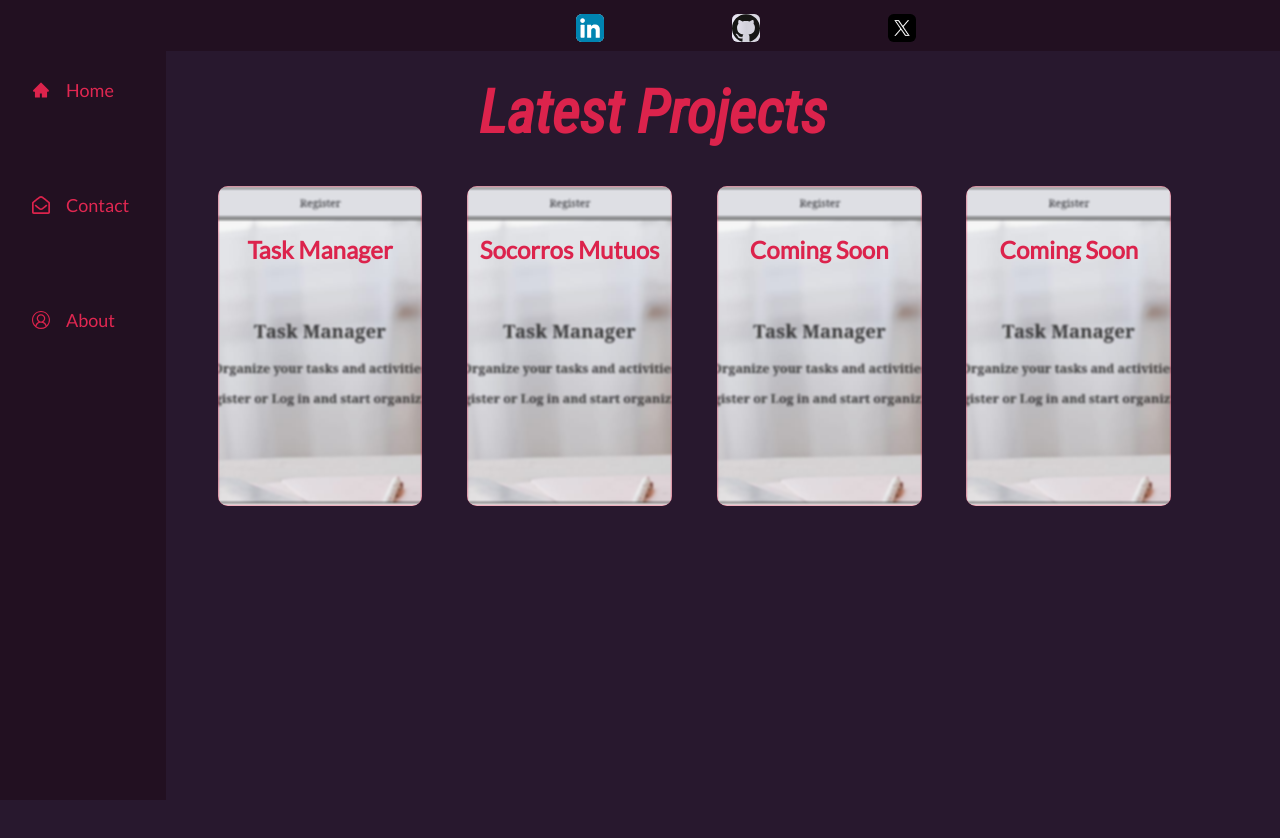
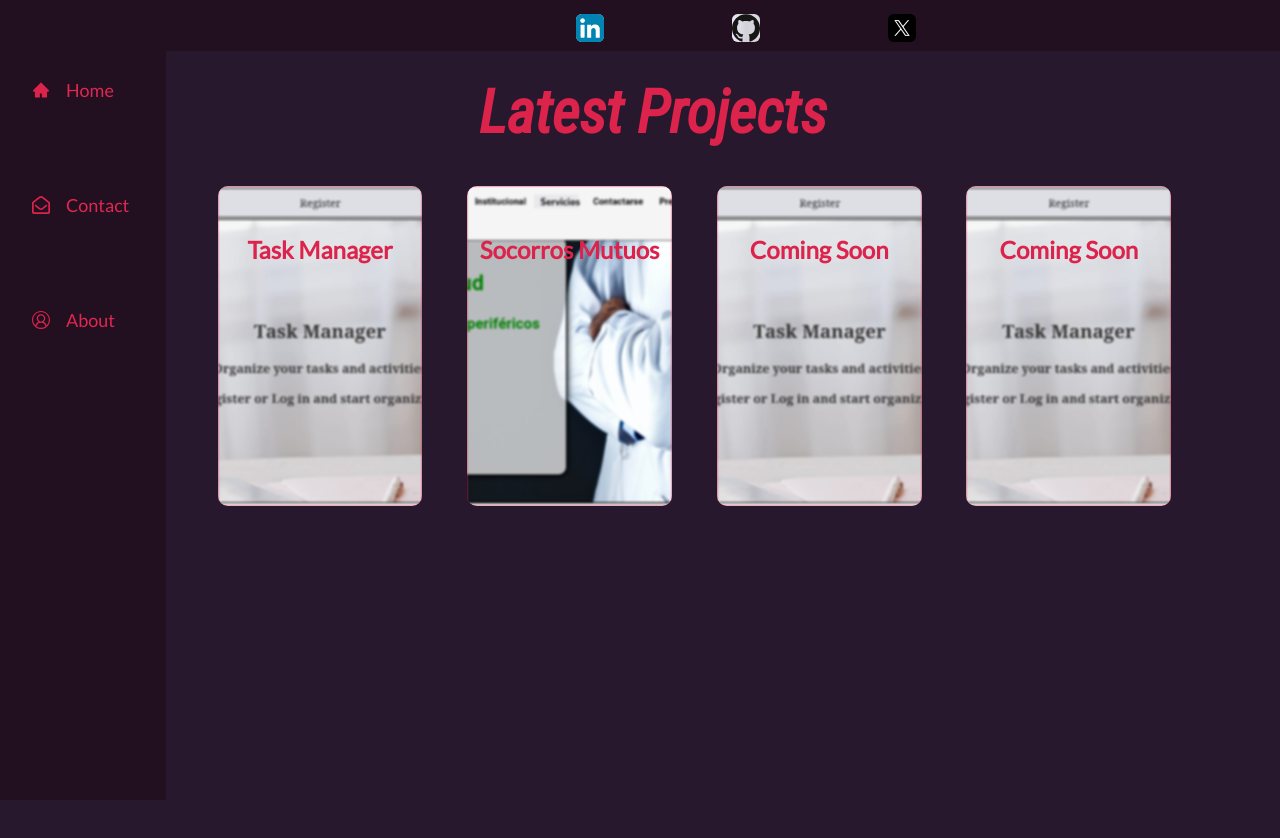
Before and after one commit to sjdev2212/portfoliosjdev, a React (Create React App) app: page /projects in a window 1280 px wide. Shown: the top 838 px of the page. Built offline with nearby package versions, Linux system fonts and the light colour scheme.

Commit message:
fix image

```diff
--- a/src/Content.css
+++ b/src/Content.css
@@ -113,6 +113,66 @@
   margin-top: 10px;
   /* Adjust as needed to position the title */
 }
+
+
+
+
+
+
+
+
+
+.card-soc {
+  position: relative;
+  width: 16vw;
+  height: 25vw;
+  background-color: #dc234c;
+  border-radius: 10px;
+  margin: 1vw;
+  overflow: hidden;
+
+
+
+}
+
+.card-soc:hover {
+  animation: tilt-right 0.8s ease-in-out;
+  scale: 1.1;
+  background-color: #e91e63;
+  transition: 0.5s;
+  cursor: pointer;
+}
+
+.card-soc:hover::before {
+  filter: blur(3px);
+  /* Reduce blur amount on hover */
+}
+
+.card-soc::before {
+  content: '';
+  position: absolute;
+  top: 0;
+  left: 0;
+  width: 100%;
+  height: 100%;
+  background-image: url('./images/first.png');
+  background-size: cover;
+  background-position: center;
+  filter: blur(1px);
+  /* Adjust the blur amount as needed */
+  z-index: 1;
+}
+
+.card-soc .title {
+  position: relative;
+  top: 3vw;
+  z-index: 2;
+  color: #dc234c;
+  text-align: center;
+  margin-top: 10px;
+  /* Adjust as needed to position the title */
+}
+
 
 .content h1 {
   font-family: 'Roboto Condensed', sans-serif;
--- a/src/Content.js
+++ b/src/Content.js
@@ -31,7 +31,7 @@ export const Content = () => {
         <div className="card" onClick={handleActiveTask}>
           <h2 className="title">Task Manager </h2>
         </div>
-        <div className="card" onClick={handleActiveSocorros}>
+        <div className="card-soc" onClick={handleActiveSocorros}>
           <h2 className="title">Socorros Mutuos</h2>
         </div>
         <div className="card">
```
Also changed, not shown: src/images/first.png (added).
